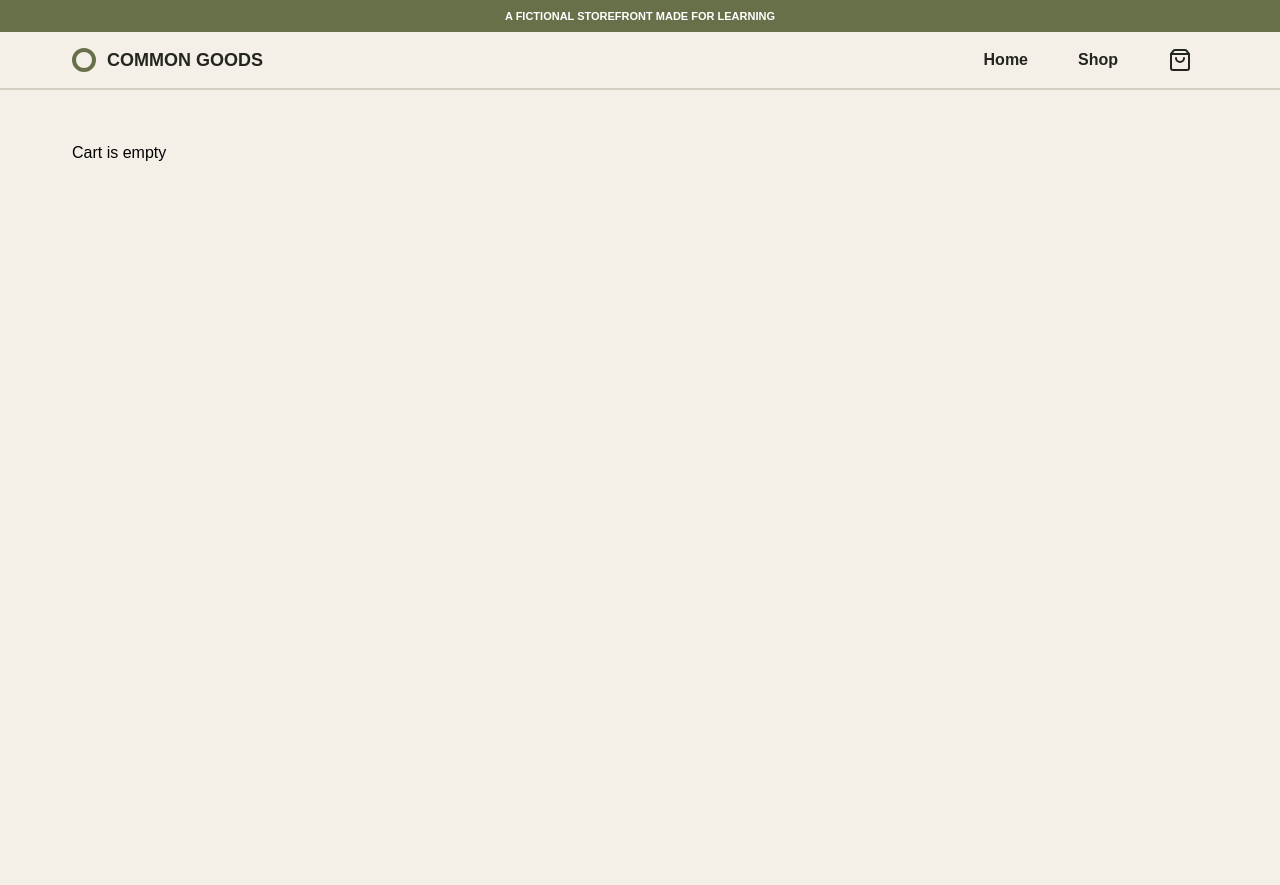
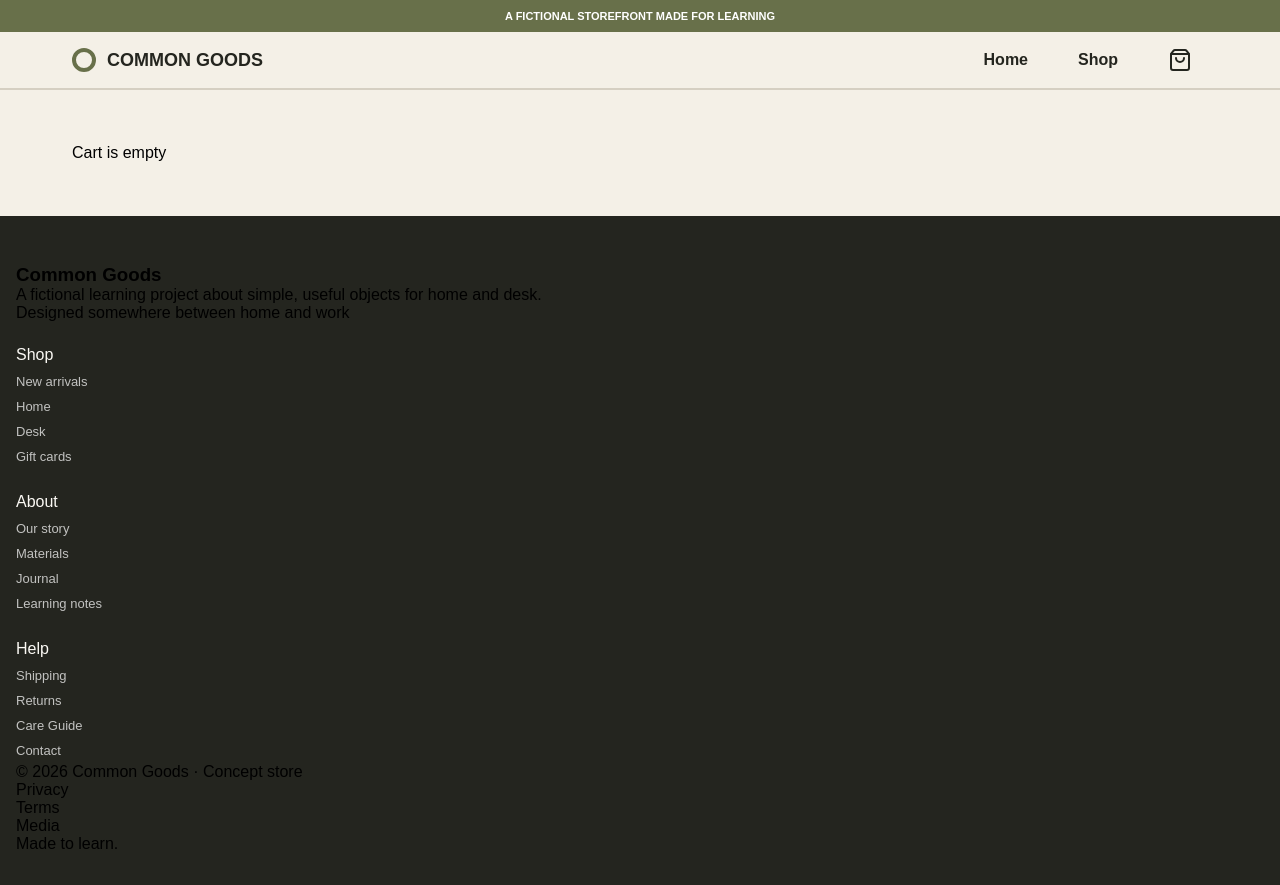
Before and after one commit to lozukka/mock-shopping-cart, a React (Vite) app: page /cart in a window 1280 px wide. Before the commit the page ends 800 px from the top, so only its background shows below. Built offline with nearby package versions, Linux system fonts and the light colour scheme.

Commit message:
styled footer links

```diff
--- a/src/App.jsx
+++ b/src/App.jsx
@@ -1,6 +1,7 @@
 import { Outlet } from "react-router";
 import NavBar from "./components/Navbar";
 import { CartProvider } from "./context/CartContext";
+import Footer from "./components/Footer";
 
 function App() {
   return (
@@ -10,6 +11,7 @@ function App() {
         <main>
           <Outlet />
         </main>
+        <Footer />
       </CartProvider>
     </>
   );
--- /dev/null
+++ b/src/components/Footer.jsx
@@ -0,0 +1,77 @@
+import styled from "styled-components";
+
+const SecondaryNavHeadings = styled.h4`
+  color: ${(props) => props.theme.colors.primaryHover};
+  fonst-size: 11px;
+  font-weight: 500;
+  padding: 24px 0 5px 0;
+  margin-block: 0;
+`;
+const SecondaryNavSection = styled.ul`
+  list-style: none;
+`;
+const SecondaryNavLink = styled.li`
+  color: ${(props) => props.theme.colors.overlayLight};
+  font-size: 13px;
+  font-weight: 400;
+  padding: 5px 0;
+`;
+
+function Footer() {
+  return (
+    <>
+      <footer>
+        <div>
+          <h3>Common Goods</h3>
+          <p>
+            A fictional learning project about simple, useful objects for home
+            and desk.
+          </p>
+          <p>Designed somewhere between home and work</p>
+        </div>
+        <div>
+          <div>
+            <div>
+              <SecondaryNavHeadings>Shop</SecondaryNavHeadings>
+              <SecondaryNavSection>
+                <SecondaryNavLink>New arrivals</SecondaryNavLink>
+                <SecondaryNavLink>Home</SecondaryNavLink>
+                <SecondaryNavLink>Desk</SecondaryNavLink>
+                <SecondaryNavLink>Gift cards</SecondaryNavLink>
+              </SecondaryNavSection>
+            </div>
+            <div>
+              <SecondaryNavHeadings>About</SecondaryNavHeadings>
+              <SecondaryNavSection>
+                <SecondaryNavLink>Our story</SecondaryNavLink>
+                <SecondaryNavLink>Materials</SecondaryNavLink>
+                <SecondaryNavLink>Journal</SecondaryNavLink>
+                <SecondaryNavLink>Learning notes</SecondaryNavLink>
+              </SecondaryNavSection>
+            </div>
+            <div>
+              <SecondaryNavHeadings>Help</SecondaryNavHeadings>
+              <SecondaryNavSection>
+                <SecondaryNavLink>Shipping</SecondaryNavLink>
+                <SecondaryNavLink>Returns</SecondaryNavLink>
+                <SecondaryNavLink>Care Guide</SecondaryNavLink>
+                <SecondaryNavLink>Contact</SecondaryNavLink>
+              </SecondaryNavSection>
+            </div>
+          </div>
+        </div>
+        <div>
+          <p>© 2026 Common Goods · Concept store</p>
+          <div>
+            <p>Privacy</p>
+            <p>Terms</p>
+            <p>Media</p>
+          </div>
+          <p>Made to learn.</p>
+        </div>
+      </footer>
+    </>
+  );
+}
+
+export default Footer;
--- a/src/pages/HomePage.jsx
+++ b/src/pages/HomePage.jsx
@@ -237,7 +237,6 @@ function HomePage() {
           ))}
         </FeaturedCards>
       </FeaturedGoods>
-      <footer></footer>
     </>
   );
 }
--- a/src/styles/GlobalStyle.js
+++ b/src/styles/GlobalStyle.js
@@ -42,4 +42,11 @@ export const GlobalStyle = createGlobalStyle`
    main{
    margin: 54px 72px;}
   }
+
+  footer {
+  background: ${(props) => props.theme.colors.backgroundDark};
+  width: 100%;
+  padding: 48px 16px 32px 16px;
+  }
+
 `;
```
